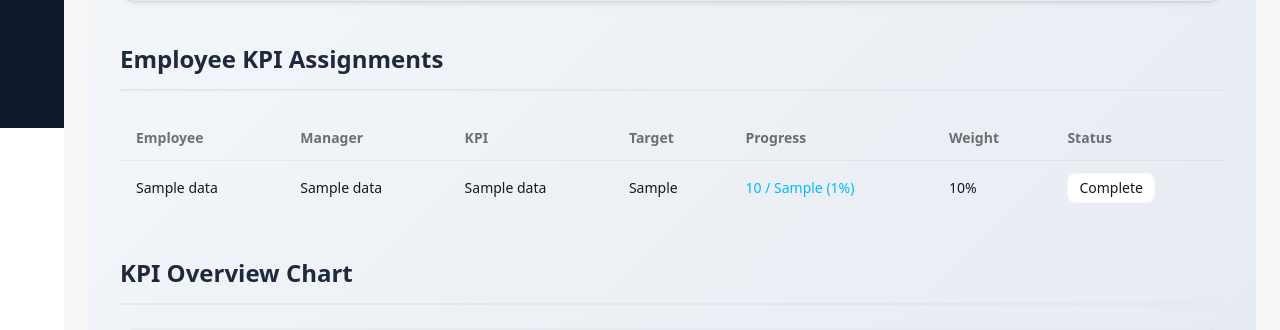
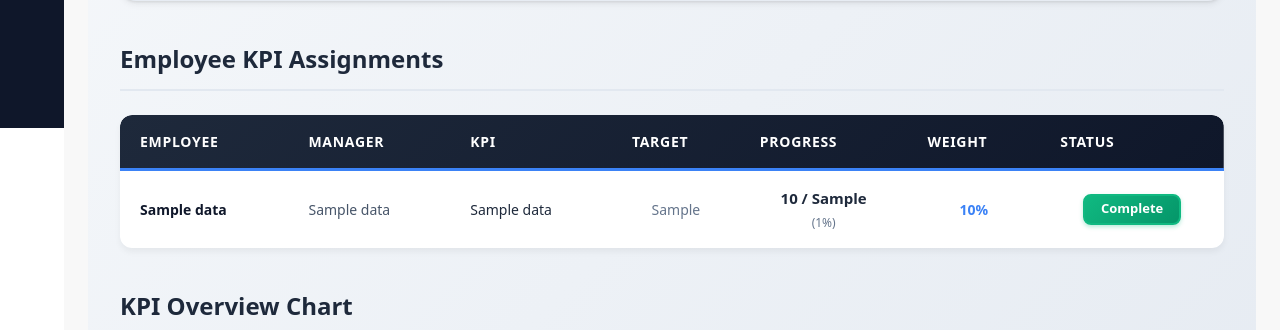
Before and after one commit to emanqarooni/KPI_Task_Management, a Django app: template kpi/main_app/templates/dashboards/admin_dashboard.html in a window 1280 px wide. Shown: the part 672-1002 px from the top of the page. Run offline with Django 3.2, Linux system fonts and the light colour scheme; the template is opened without the code that fills it: most values are stand-ins (such as "Sample title", 1, 10 or a date in 2020); style sheets or scripts are compiled from the project's sources.

Commit message:
adding the css for my dashboard

```diff
--- a/kpi/main_app/static/css/style.css
+++ b/kpi/main_app/static/css/style.css
@@ -1123,3 +1123,325 @@ input:focus {
     border: 2px solid white;
   }
 }
+/* ===================================
+   Admin Dashboard Table Styling
+   =================================== */
+
+/* Table Container */
+.admin-table-container {
+  width: 100%;
+  overflow-x: auto;
+  margin-bottom: 2rem;
+  border-radius: 0.75rem;
+  box-shadow: 0 4px 6px rgba(0, 0, 0, 0.05);
+}
+
+/* Admin KPI Table */
+.admin-kpi-table {
+  width: 100%;
+  border-collapse: separate;
+  border-spacing: 0;
+  background: white;
+  border-radius: 0.75rem;
+  overflow: hidden;
+}
+
+/* Table Header */
+.admin-table-header {
+  background: linear-gradient(135deg, #1E293B 0%, #0F172A 100%);
+}
+
+.admin-table-header th {
+  color: white;
+  font-weight: 700;
+  text-transform: uppercase;
+  letter-spacing: 0.05em;
+  padding: 1rem 1.25rem;
+  font-size: 0.875rem;
+  text-align: left;
+  border-bottom: 3px solid #3B82F6;
+}
+
+/* Table Body Rows */
+.admin-table-row {
+  transition: all 0.3s ease;
+  border-bottom: 1px solid #E2E8F0;
+}
+
+.admin-table-row:hover {
+  background-color: rgba(59, 130, 246, 0.05);
+  transform: translateX(4px);
+  box-shadow: -4px 0 0 0 #3B82F6 inset;
+}
+
+.admin-table-row:last-child {
+  border-bottom: none;
+}
+
+/* Table Cells */
+.admin-kpi-table td {
+  padding: 1rem 1.25rem;
+  font-size: 0.875rem;
+  vertical-align: middle;
+}
+
+/* Employee Name Cell */
+.employee-name-cell {
+  font-weight: 600;
+  color: #0F172A;
+  font-size: 0.9375rem;
+}
+
+/* Manager Name Cell */
+.manager-name-cell {
+  color: #475569;
+  font-weight: 500;
+}
+
+/* KPI Title Cell */
+.kpi-title-cell {
+  color: #1E293B;
+  font-weight: 500;
+  max-width: 200px;
+}
+
+/* Target Cell */
+.target-cell {
+  color: #64748B;
+  font-weight: 500;
+  text-align: center;
+}
+
+/* Progress Cell */
+.progress-cell {
+  text-align: center;
+}
+
+.progress-info {
+  display: flex;
+  flex-direction: column;
+  align-items: center;
+  gap: 0.25rem;
+}
+
+.progress-value {
+  font-weight: 600;
+  color: #1E293B;
+  font-size: 0.9375rem;
+}
+
+.progress-percentage {
+  font-size: 0.75rem;
+  color: #64748B;
+  font-weight: 500;
+}
+
+/* Weight Cell */
+.weight-cell {
+  font-weight: 700;
+  color: #3B82F6;
+  text-align: center;
+  font-size: 0.9375rem;
+}
+
+/* Status Cell */
+.status-cell {
+  text-align: center;
+}
+
+/* Status Badges */
+.badge-status-complete {
+  background: linear-gradient(135deg, #10B981 0%, #059669 100%);
+  color: white;
+  font-weight: 600;
+  padding: 0.5rem 1rem;
+  border-radius: 0.5rem;
+  font-size: 0.8125rem;
+  border: 2px solid #10B981;
+  box-shadow: 0 2px 4px rgba(16, 185, 129, 0.3);
+  display: inline-block;
+}
+
+.badge-status-progress {
+  background: linear-gradient(135deg, #F59E0B 0%, #D97706 100%);
+  color: white;
+  font-weight: 600;
+  padding: 0.5rem 1rem;
+  border-radius: 0.5rem;
+  font-size: 0.8125rem;
+  border: 2px solid #F59E0B;
+  box-shadow: 0 2px 4px rgba(245, 158, 11, 0.3);
+  display: inline-block;
+}
+
+.badge-status-none {
+  background: linear-gradient(135deg, #6B7280 0%, #4B5563 100%);
+  color: white;
+  font-weight: 600;
+  padding: 0.5rem 1rem;
+  border-radius: 0.5rem;
+  font-size: 0.8125rem;
+  border: 2px solid #6B7280;
+  box-shadow: 0 2px 4px rgba(107, 114, 128, 0.3);
+  display: inline-block;
+}
+
+/* Empty State Cell */
+.empty-state-cell {
+  text-align: center;
+  padding: 3rem 2rem;
+  color: #64748B;
+  font-size: 1rem;
+  font-weight: 500;
+}
+
+/* Responsive Design for Admin Table */
+@media (max-width: 1024px) {
+  .admin-table-header th {
+    padding: 0.875rem 1rem;
+    font-size: 0.8125rem;
+  }
+
+  .admin-kpi-table td {
+    padding: 0.875rem 1rem;
+    font-size: 0.8125rem;
+  }
+
+  .kpi-title-cell {
+    max-width: 150px;
+  }
+}
+
+@media (max-width: 768px) {
+  .admin-table-container {
+    border-radius: 0.5rem;
+  }
+
+  .admin-table-header th {
+    padding: 0.75rem 0.75rem;
+    font-size: 0.75rem;
+    letter-spacing: 0.025em;
+  }
+
+  .admin-kpi-table td {
+    padding: 0.75rem 0.75rem;
+    font-size: 0.8125rem;
+  }
+
+  .admin-table-row:hover {
+    transform: none;
+    box-shadow: none;
+  }
+
+  .kpi-title-cell {
+    max-width: 120px;
+  }
+
+  .badge-status-complete,
+  .badge-status-progress,
+  .badge-status-none {
+    padding: 0.375rem 0.75rem;
+    font-size: 0.75rem;
+  }
+}
+
+/* Print Styles for Admin Dashboard */
+@media print {
+  .admin-table-container {
+    box-shadow: none;
+  }
+
+  .admin-table-row {
+    page-break-inside: avoid;
+  }
+
+  .admin-table-row:hover {
+    transform: none;
+    box-shadow: none;
+    background-color: transparent;
+  }
+
+  .badge-status-complete,
+  .badge-status-progress,
+  .badge-status-none {
+    border: 1px solid currentColor;
+    box-shadow: none;
+  }
+}
+
+/* Dark Mode Support for Admin Table */
+@media (prefers-color-scheme: dark) {
+  .admin-kpi-table {
+    background: #1E293B;
+  }
+
+  .admin-table-row {
+    border-bottom-color: #334155;
+  }
+
+  .admin-table-row:hover {
+    background-color: rgba(59, 130, 246, 0.1);
+  }
+
+  .employee-name-cell {
+    color: #F1F5F9;
+  }
+
+  .manager-name-cell {
+    color: #CBD5E1;
+  }
+
+  .kpi-title-cell {
+    color: #E2E8F0;
+  }
+
+  .target-cell {
+    color: #94A3B8;
+  }
+
+  .progress-value {
+    color: #F1F5F9;
+  }
+
+  .progress-percentage {
+    color: #94A3B8;
+  }
+
+  .weight-cell {
+    color: #60A5FA;
+  }
+
+  .empty-state-cell {
+    color: #94A3B8;
+  }
+}
+
+/* Accessibility Improvements */
+.admin-table-row:focus-within {
+  outline: 2px solid #3B82F6;
+  outline-offset: -2px;
+}
+
+.badge-status-complete:focus,
+.badge-status-progress:focus,
+.badge-status-none:focus {
+  outline: 2px solid white;
+  outline-offset: 2px;
+}
+
+/* High Contrast Mode Support */
+@media (prefers-contrast: high) {
+  .admin-table-header th {
+    border-bottom-width: 4px;
+  }
+
+  .admin-table-row {
+    border-bottom-width: 2px;
+  }
+
+  .badge-status-complete,
+  .badge-status-progress,
+  .badge-status-none {
+    border-width: 3px;
+  }
+}
```
